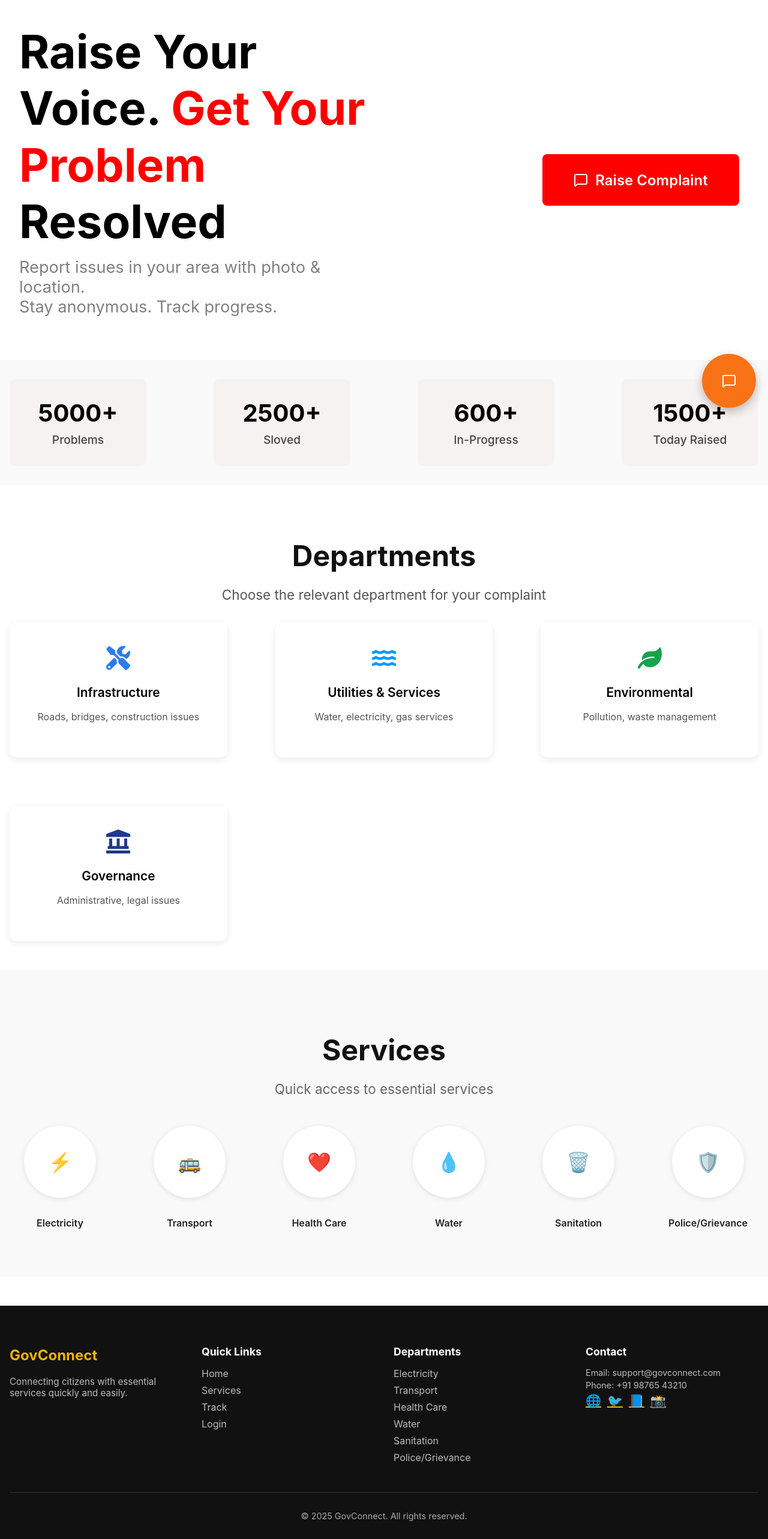
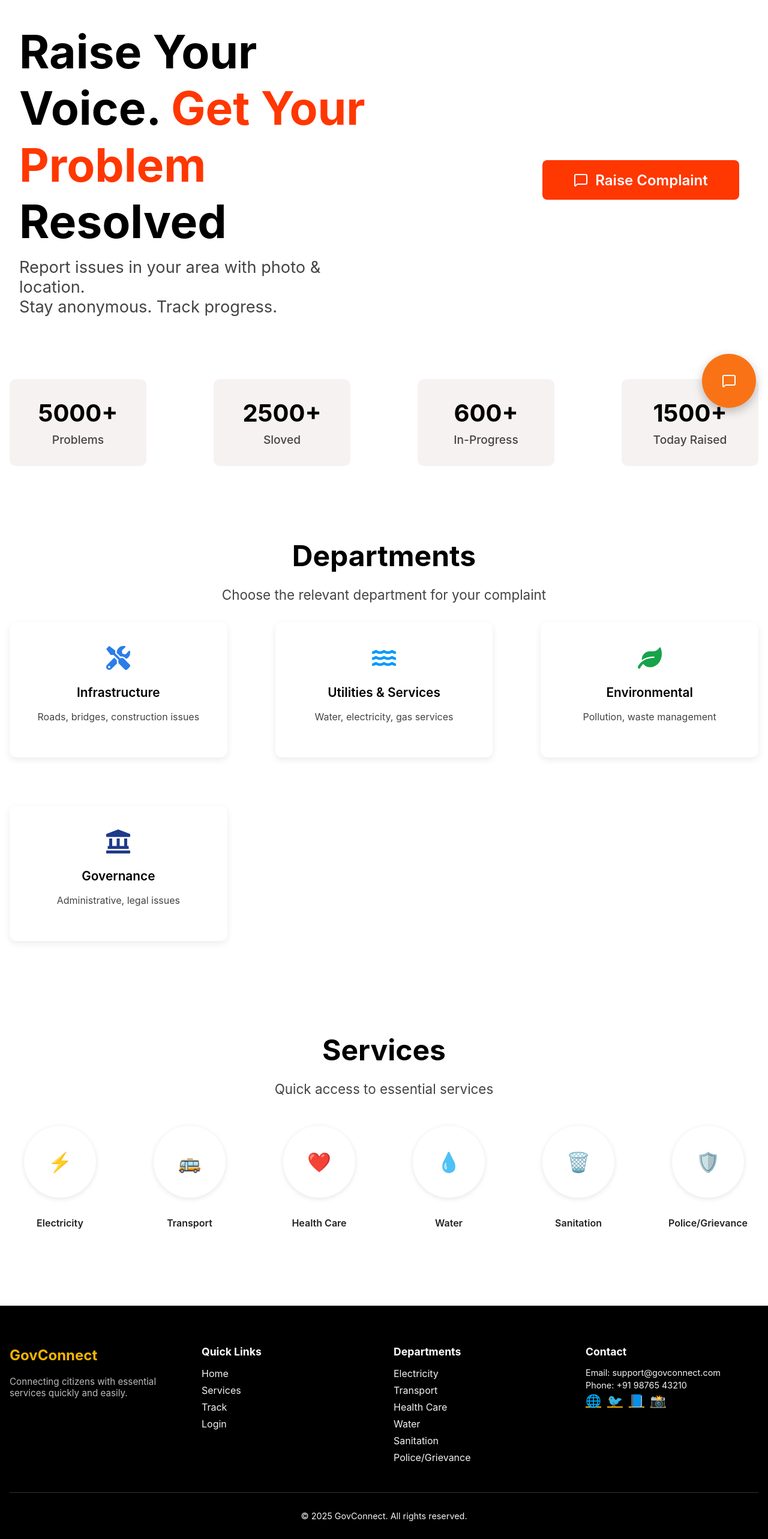
Before and after one commit to SubhashRelangi/RiseVoice, a React (Create React App) app in the folder frontend/: page / in a window 1280 px wide. Shown: the part 100-2666 px from the top of the page at 60% size. Built offline with nearby package versions, Linux system fonts and the light colour scheme.

Commit message:
style: Apply CSS variables to component styles

```diff
--- a/frontend/src/Components/FloatingButton.module.css
+++ b/frontend/src/Components/FloatingButton.module.css
@@ -4,7 +4,7 @@
   right: 20px;
   width: 80px;   /* default desktop size */
   height: 80px;
-  background-color: #f97316; /* Orange */
+  background-color: var(--button-color); /* Orange */
   border: none;
   border-radius: 50%;
   display: flex;
--- a/frontend/src/Components/Footer.module.css
+++ b/frontend/src/Components/Footer.module.css
@@ -1,5 +1,5 @@
 .footer {
-  background: #111;
+  background: var(--primary-color);
   color: #eee;
   padding: 3rem 1rem 1rem;
   margin-top: 3rem;
@@ -16,7 +16,7 @@
 /* Brand */
 .footerBrand h2 {
   font-size: 1.5rem;
-  color: #f4b400;
+  color: var(--icon-color1);
 }
 
 .footerBrand p {
@@ -31,7 +31,7 @@
 .footerContact h3 {
   margin-bottom: 1rem;
   font-size: 1.1rem;
-  color: #fff;
+  color: var(--background-color);
 }
 
 .footerLinks ul,
@@ -48,19 +48,19 @@
 .footerLinks a,
 .footerServices a {
   text-decoration: none;
-  color: #bbb;
+  color: var(--background-color2);
   transition: color 0.3s;
 }
 
 .footerLinks a:hover,
 .footerServices a:hover {
-  color: #f4b400;
+  color: var(--icon-color1);
 }
 
 /* Contact */
 .footerContact p {
   font-size: 0.9rem;
-  color: #bbb;
+  color: var(--background-color2);
   margin: 0.3rem 0;
 }
 
@@ -68,12 +68,12 @@
 .socialIcons a {
   margin-right: 10px;
   font-size: 1.3rem;
-  color: #f4b400;
+  color: var(--icon-color1);
   transition: 0.3s;
 }
 
 .socialIcons a:hover {
-  color: #fff;
+  color: var(--background-color);
 }
 
 /* Bottom strip */
@@ -83,5 +83,5 @@
   margin-top: 2rem;
   padding-top: 1rem;
   font-size: 0.9rem;
-  color: #aaa;
+  color: var(--background-color2);
 }
--- a/frontend/src/Components/Header.module.css
+++ b/frontend/src/Components/Header.module.css
@@ -24,7 +24,7 @@
 
 /* Individual links */
 .navLinkEle {
-  color: black;
+  color: var(--primary-color);
   font-size: 18px;
   font-weight: 600;
   text-decoration: none;
@@ -46,7 +46,7 @@
 .hamburger span {
   width: 25px;
   height: 3px;
-  background: black;
+  background: var(--primary-color);
   border-radius: 5px;
 }
 
@@ -66,7 +66,7 @@
     position: absolute;
     top: 80px;
     right: 0;
-    background: white;
+    background: var(--background-color);
     flex-direction: column;
     width: 200px;
     padding: 1rem;
--- a/frontend/src/Components/HomeComponents/Departments.module.css
+++ b/frontend/src/Components/HomeComponents/Departments.module.css
@@ -1,18 +1,18 @@
 .departments {
   text-align: center;
   padding: 3rem 1rem;
-  background: #fff;
+  background: var(--background-color);
 }
 
 .departmentsTitle {
   font-size: 3rem;
   font-weight: bold;
-  color: #111;
+  color: var(--primary-color);
   margin-bottom: 0.5rem;
 }
 
 .departmentsSubtitle {
-  color: #555;
+  color: var(--secondary-color);
   font-size: 1.4rem;
   margin-bottom: 2rem;
 }
@@ -27,7 +27,7 @@
 }
 
 .departmentCard {
-  background: #fff;
+  background: var(--background-color);
   border-radius: 12px;
   padding: 2.5rem 1.5rem;
   box-shadow: 0 4px 12px rgba(0, 0, 0, 0.08);
@@ -51,7 +51,7 @@
 
 .departmentCard p {
   font-size: 1rem;
-  color: #555;
+  color: var(--secondary-color);
   line-height: 1.5;
 }
 
--- a/frontend/src/Components/HomeComponents/HeroSection.module.css
+++ b/frontend/src/Components/HomeComponents/HeroSection.module.css
@@ -27,18 +27,18 @@
     line-height: 1.1;
     font-size: clamp(2rem, 6vw, 5rem);
     font-weight: bold;
-    color: black;
+    color: var(--primary-color);
 }
 
 .highlight,
 .h1 {
-    color: red;
+    color: var(--accent-color);
 }
 
 .description {
     margin-top: 1rem;
     font-size: clamp(0.8rem, 2.5vw, 1.7rem);
-    color: gray;
+    color: var(--secondary-color);
     max-width: 600px;
 }
 
@@ -54,9 +54,9 @@
 .heroButton {
     width: 100%;
     max-width: 280px;
-    min-height: 60px;
-    background-color: red;
-    color: white;
+    min-height: 40px;
+    background-color: var(--accent-color);
+    color: var(--background-color);
     border: none;
     border-radius: 8px;
     padding: 0.8rem 1.5rem;
@@ -72,7 +72,7 @@
 }
 
 .heroButton:hover {
-    background-color: darkred;
+    background-color: var(--accent-color);
 }
 
 /* 📱 Tablet */
--- a/frontend/src/Components/HomeComponents/Services.module.css
+++ b/frontend/src/Components/HomeComponents/Services.module.css
@@ -1,18 +1,18 @@
 .services {
   text-align: center;
   padding: 4rem 1rem;
-  background: #f9f9f9;
+  background: var(--background-color);
 }
 
 .servicesTitle {
   font-size: 3rem;
   font-weight: bold;
-  color: #111;
+  color: var(--primary-color);
   margin-bottom: 0.5rem;
 }
 
 .servicesSubtitle {
-  color: #666;
+  color: var(--secondary-color);
   font-size: 1.4rem;
   margin-bottom: 3rem;
 }
@@ -39,29 +39,29 @@
   justify-content: center;
   border-radius: 50%;
   font-size: 2rem;
-  background: #fff;
+  background: var(--background-color);
   box-shadow: 0 2px 8px rgba(0, 0, 0, 0.1);
   margin-bottom: 1rem;
 }
 
 /* Icon colors */
 .icon.electricity {
-  color: #f4b400;
+  color: var(--icon-color1);
 }
 .icon.transport {
-  color: #4285f4;
+  color: var(--icon-color2);
 }
 .icon.healthcare {
-  color: #ea4335;
+  color: var(--icon-color3);
 }
 .icon.water {
-  color: #1e88e5;
+  color: var(--icon-color4);
 }
 .icon.sanitation {
-  color: #34a853;
+  color: var(--icon-color5);
 }
 .icon.police {
-  color: #673ab7;
+  color: var(--icon-color6);
 }
 
 .serviceCard h3 {
--- a/frontend/src/index.css
+++ b/frontend/src/index.css
@@ -13,8 +13,20 @@ code {
 }
 
 :root{
-  --background-color: #f9f9f9;
+  --background-color: #ffffff;
   --background-color2: #f7f2f2;
   --primary-color: #000000;
   --secondary-color: #454343;
+  --accent-color: rgb(255, 55, 0);
+
+  /* Icon colors */
+  --icon-color1: #f4b400;
+  --icon-color2: #4285f4;
+  --icon-color3: #ea4335;
+  --icon-color4: #1e88e5;
+  --icon-color5: #34a853;
+  --icon-color6: #673ab7;
+
+  /* Button */
+  --button-color: #f97316;
 }
```
